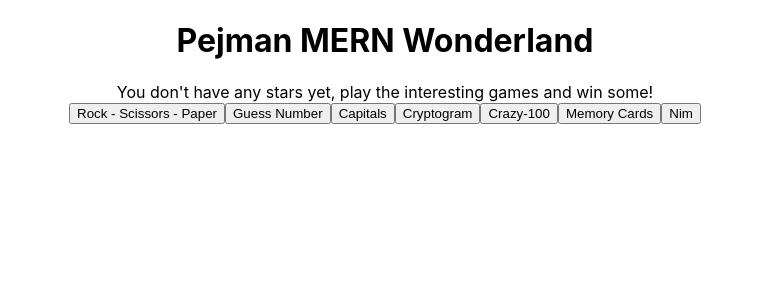
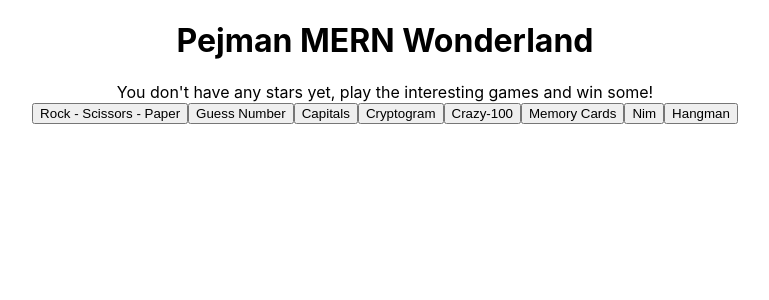
Before and after one commit to PejmanFSD/Pejman-MERN-Wonderland, a React (Create React App) app: page / in a window 1280 px wide. Shown: the top 300 px of the page, without its empty margins (255-1024 px from the left). Built offline with nearby package versions, Linux system fonts and the light colour scheme.

Commit message:
Starting the "Hangman" Game.

```diff
--- a/package.json
+++ b/package.json
@@ -3,6 +3,7 @@
   "version": "0.1.0",
   "private": true,
   "dependencies": {
+    "@faker-js/faker": "^10.1.0",
     "@testing-library/dom": "^10.4.1",
     "@testing-library/jest-dom": "^6.9.1",
     "@testing-library/react": "^16.3.0",
--- a/src/App.jsx
+++ b/src/App.jsx
@@ -8,6 +8,7 @@ import Cryptogram from "./Cryptogram/Cryptogram";
 import Crazy100 from "./Crazy100/Crazy100";
 import MemoryCards from "./MemoryCards/MemoryCards";
 import Nim from "./Nim/Nim";
+import Hangman from "./Hangman/Hangman";
 
 function App() {
   const [showGameTitles, setShowGameTitles] = useState(true);
@@ -19,6 +20,7 @@ function App() {
   const [showCrazy100, setShowCrazy100] = useState(false);
   const [showMemoryCards, setShowMemoryCards] = useState(false);
   const [showNim, setShowNim] = useState(false);
+  const [showHangman, setShowHangman] = useState(false);
   const updateTotalPoint = (i) => {
     setTotalPoint((currTotalPoint) => currTotalPoint + i);
   };
@@ -49,6 +51,10 @@ function App() {
   const toggleNim = () => {
     setShowGameTitles(false);
     setShowNim(true);
+  };
+  const toggleHangman = () => {
+    setShowGameTitles(false);
+    setShowHangman(true);
   };
   return (
     <div className="App">
@@ -150,6 +156,18 @@ function App() {
           <button onClick={() => toggleNim()}>Nim</button>
         )
       )}
+      {!showGameTitles && showHangman ? (
+        <Hangman
+          setShowGameTitles={setShowGameTitles}
+          setShowHangman={setShowHangman}
+          updateTotalPoint={updateTotalPoint}
+        />
+      ) : (
+        showGameTitles &&
+        !showHangman && (
+          <button onClick={() => toggleHangman()}>Hangman</button>
+        )
+      )}
     </div>
   );
 }
--- /dev/null
+++ b/src/Hangman/Hangman.jsx
@@ -0,0 +1,9 @@
+import { useState } from "react";
+import { faker } from "@faker-js/faker";
+
+export default function Hangman() {
+    const [data, setData] = useState(faker.animal.type());
+    return (
+        <div>{data}</div>
+    )
+}
```
Also changed, not shown: 1 other file (tests, documents, lock files or other folders).
